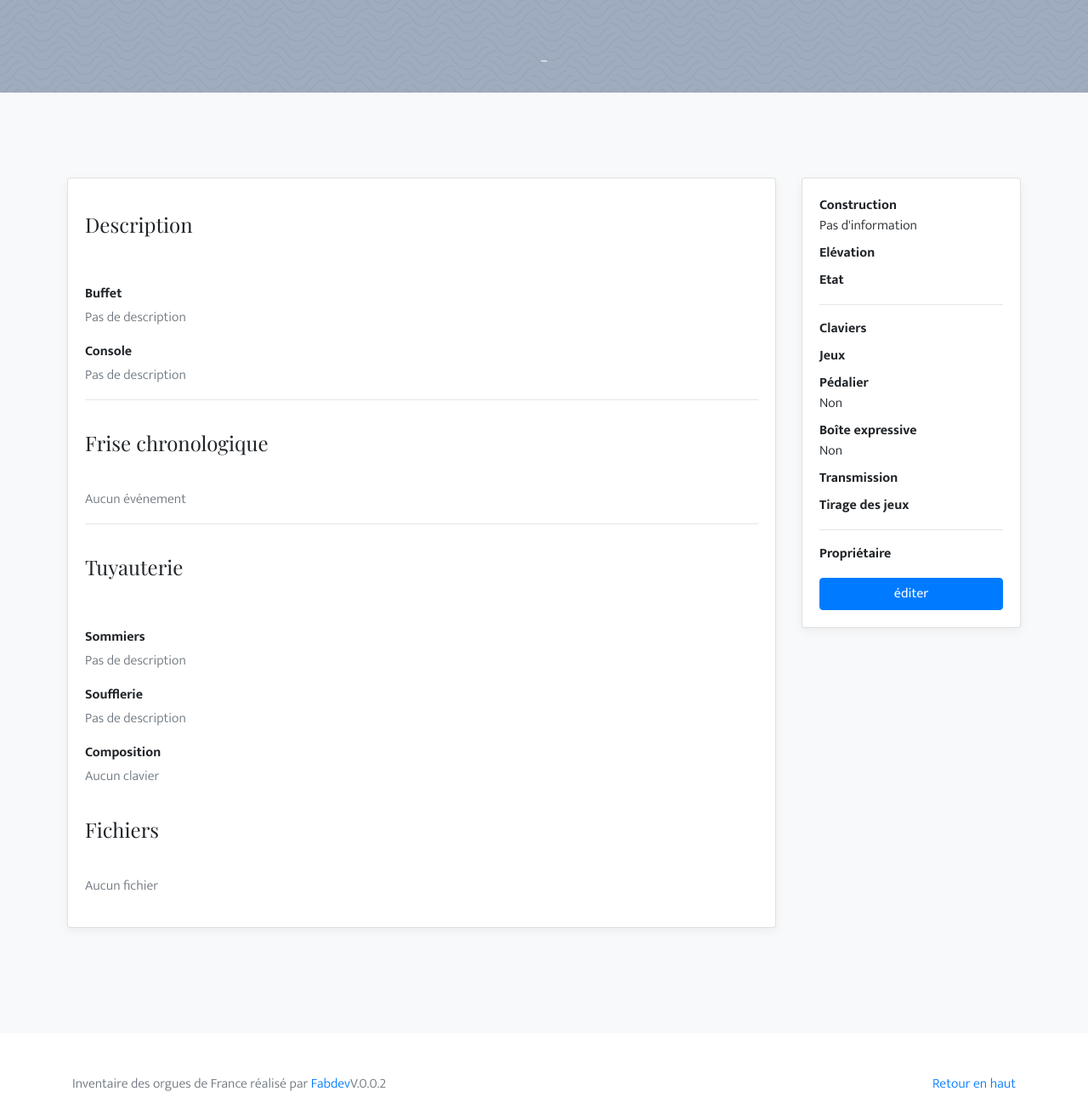
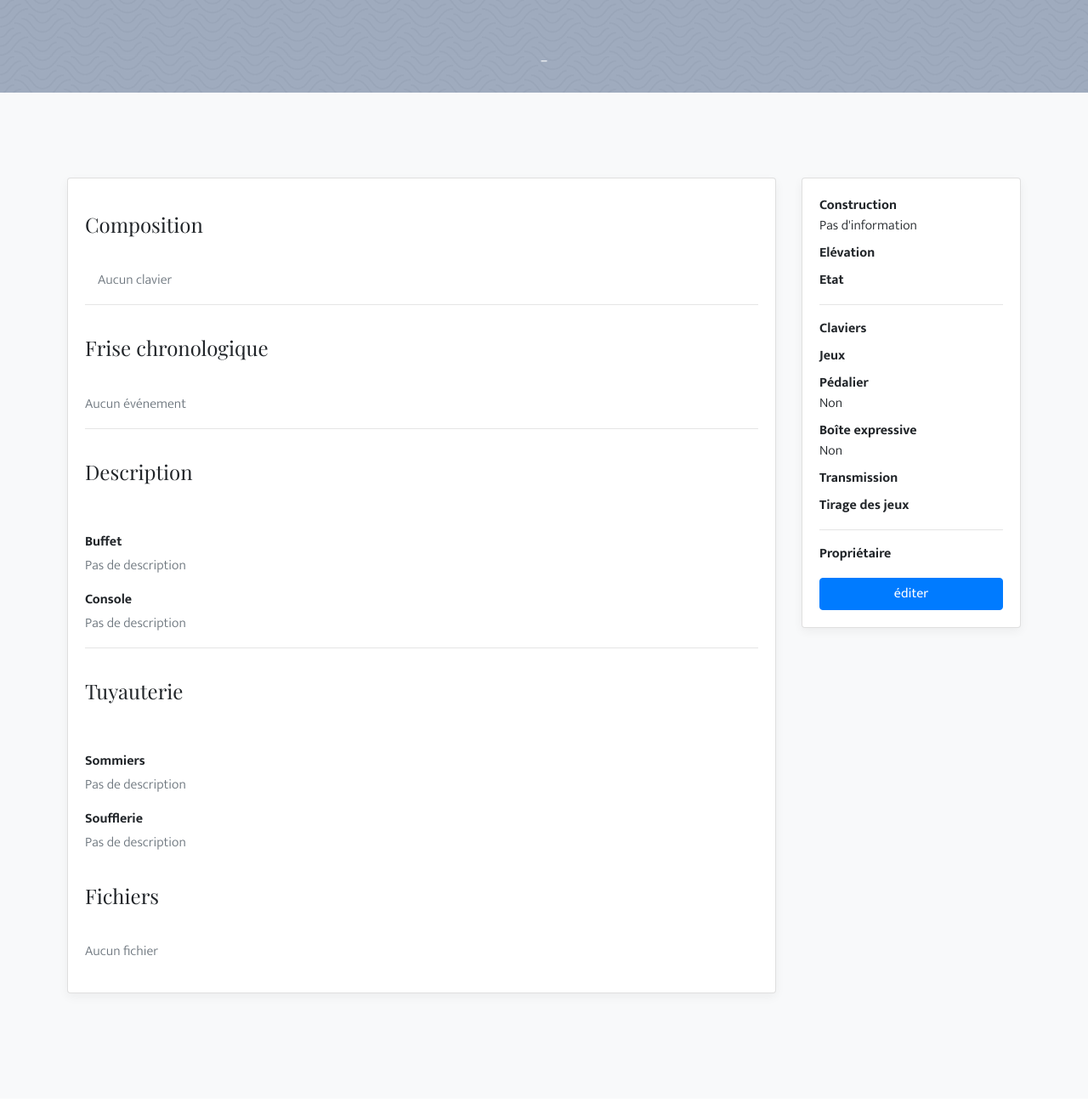
Before and after one commit to inventaire-des-orgues/portail, a Django app: template orgues/templates/orgues/orgue_detail.html in a window 1280 px wide. Shown: the part 142-1453 px from the top of the page at 85% size. Before the commit the page ends 1426 px from the top, so only its background shows below. Run offline with Django 3.2, Linux system fonts and the light colour scheme; the template is opened without the code that fills it, so the values that code supplies are empty; some libraries are stand-ins or nearby versions.

Commit message:
Ordre des items de la fiche en lecture

```diff
--- a/orgues/templates/orgues/orgue_detail.html
+++ b/orgues/templates/orgues/orgue_detail.html
@@ -22,6 +22,23 @@
             <div class="card-body">
               <div class="row">
                 <div class="col-md-12 order-md-1 py-20">
+                  <h4 class="titre-fiche">Composition</h4>
+                  {% for clavier in orgue.claviers.all %}
+                    {% include 'orgues/clavier_detail.html' %}
+                  {% empty %}
+                    <div class="col-12">
+                      <p class="text-muted">Aucun clavier</p>
+                    </div>
+                  {% endfor %}
+
+                  <hr>
+                  <h4 class="titre-fiche">Frise chronologique</h4>
+                  {% if object.evenements.count %}
+                    <div id='timeline-embed' style="width: 100%; height: 400px"></div>
+                  {% else %}
+                    <p class="text-muted">Aucun événement</p>
+                  {% endif %}
+                  <hr>
                   <h4 class="titre-fiche">Description</h4>
                   <p>
                     {{ object.description|linebreaksbr }}
@@ -38,18 +55,8 @@
                   {% else %}
                     <p class="text-muted">Pas de description</p>
                   {% endif %}
-
-                  <hr>
-                  <h4 class="titre-fiche">Frise chronologique</h4>
-                  {% if object.evenements.count %}
-                    <div id='timeline-embed' style="width: 100%; height: 400px"></div>
-                  {% else %}
-                    <p class="text-muted">Aucun événement</p>
-                  {% endif %}
                   <hr>
                   <h4 class="titre-fiche">Tuyauterie</h4>
-                  <div class="row">
-                    <div class="col-12">
                   <p>
                     {{ orgue.commentaire_tuyauterie|linebreaksbr }}
                   </p>
@@ -65,17 +72,6 @@
                   {% else %}
                     <p class="text-muted">Pas de description</p>
                   {% endif %}
-
-                      <p class="font-weight-bold mb-1">Composition</p>
-                    </div>
-                    {% for clavier in orgue.claviers.all %}
-                      {% include 'orgues/clavier_detail.html' %}
-                    {% empty %}
-                      <div class="col-12">
-                        <p class="text-muted">Aucun clavier</p>
-                      </div>
-                    {% endfor %}
-                  </div>
                   {% if orgue.images.count %}
                     <h4 class="titre-fiche">Images</h4>
                     <div>
```
Lines whose indentation alone changed are shown as unchanged.
